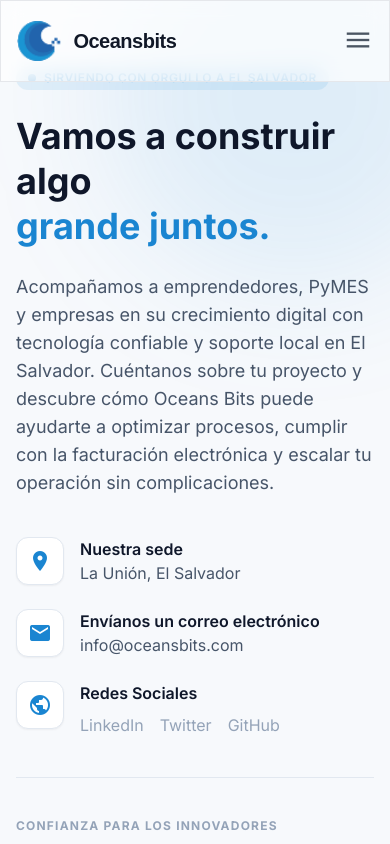
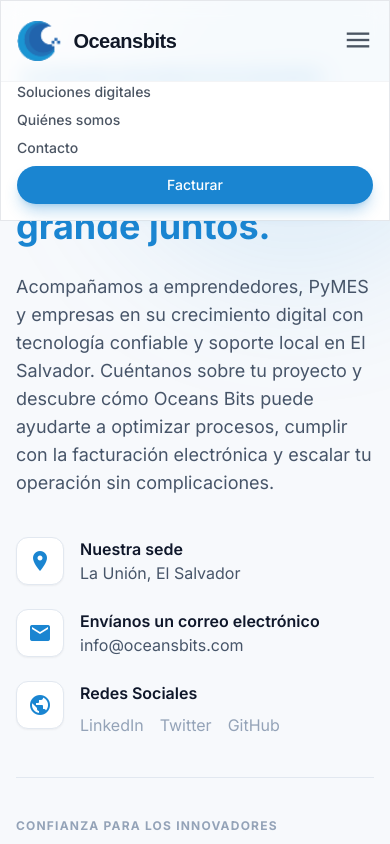
Before and after one commit to FredyQuintanilla93/oceansbitsOficial, a website: page contact.html in a window 390 px wide. Both pictures are taken after a click on the button "menu". Shown: the top 844 px of the page. Drawn offline with nearby package versions, Linux system fonts and the light colour scheme.

Commit message:
solucionando en menu moovil y colocando el icon

```diff
--- a/contact.html
+++ b/contact.html
@@ -23,6 +23,7 @@
 <meta name="apple-mobile-web-app-status-bar-style" content="black-translucent"/>
 <meta name="apple-mobile-web-app-title" content="Oceansbits"/>
 <link rel="apple-touch-icon" href="img/Recurso 1.png"/>
+<link rel="icon" href="img/Recurso 1.png" type="image/png"/>
 <meta name="mobile-web-app-capable" content="yes"/>
 <script src="https://cdn.tailwindcss.com?plugins=forms,typography"></script>
 <link href="https://fonts.googleapis.com/css2?family=Inter:wght@300;400;500;600;700&amp;display=swap" rel="stylesheet"/>
@@ -89,12 +90,24 @@
                     </a>
 </div>
 <div class="md:hidden flex items-center">
-<button class="text-gray-600 dark:text-gray-300 hover:text-primary focus:outline-none">
+<button id="menu-btn" class="text-gray-600 dark:text-gray-300 hover:text-primary focus:outline-none">
 <span class="material-symbols-outlined text-3xl">menu</span>
 </button>
 </div>
 </div>
+
 </div>
+
+<!-- Mobile menu (hidden by default, toggled via JS) -->
+<div id="mobile-menu" class="md:hidden hidden px-4 pb-4 bg-surface-light dark:bg-surface-dark border-t border-gray-100 dark:border-gray-800">
+    <div class="flex flex-col space-y-2">
+        <a class="text-sm font-medium text-gray-600 dark:text-gray-300 hover:text-primary dark:hover:text-primary transition-colors" href="index.html">Soluciones digitales</a>
+        <a class="text-sm font-medium text-gray-600 dark:text-gray-300 hover:text-primary dark:hover:text-primary transition-colors" href="about.html">Quiénes somos</a>
+        <a class="text-sm font-medium text-gray-600 dark:text-gray-300 hover:text-primary dark:hover:text-primary transition-colors" href="contact.html">Contacto</a>
+        <a class="inline-flex items-center justify-center px-5 py-2 border border-transparent text-sm font-medium rounded-full text-white bg-primary hover:bg-secondary transition-all shadow-lg shadow-primary/30" href="#">Facturar</a>
+    </div>
+</div>
+
 </nav>
 <main class="relative overflow-hidden min-h-screen">
 <div class="absolute inset-0 bg-grid-pattern opacity-50 pointer-events-none"></div>
@@ -268,5 +281,6 @@
 </div>
 </div>
 </footer>
+<script src="js/nav.js"></script>
 <script src="js/pwa-register.js"></script>
 </body></html>
--- /dev/null
+++ b/js/nav.js
@@ -0,0 +1,14 @@
+document.addEventListener('DOMContentLoaded', () => {
+  const btn = document.getElementById('menu-btn');
+  const menu = document.getElementById('mobile-menu');
+  if (!btn || !menu) return;
+
+  btn.addEventListener('click', () => {
+    menu.classList.toggle('hidden');
+  });
+
+  // Close menu when a link is clicked (mobile UX)
+  menu.querySelectorAll('a').forEach(a => {
+    a.addEventListener('click', () => menu.classList.add('hidden'));
+  });
+});
```
Also changed, not shown: about.html (+14 -1 lines), caseSucess.html (+15 -1 lines), desmebración.html (+15 -1 lines), index.html (+14 -1 lines), services.html (+1 -0 lines).
